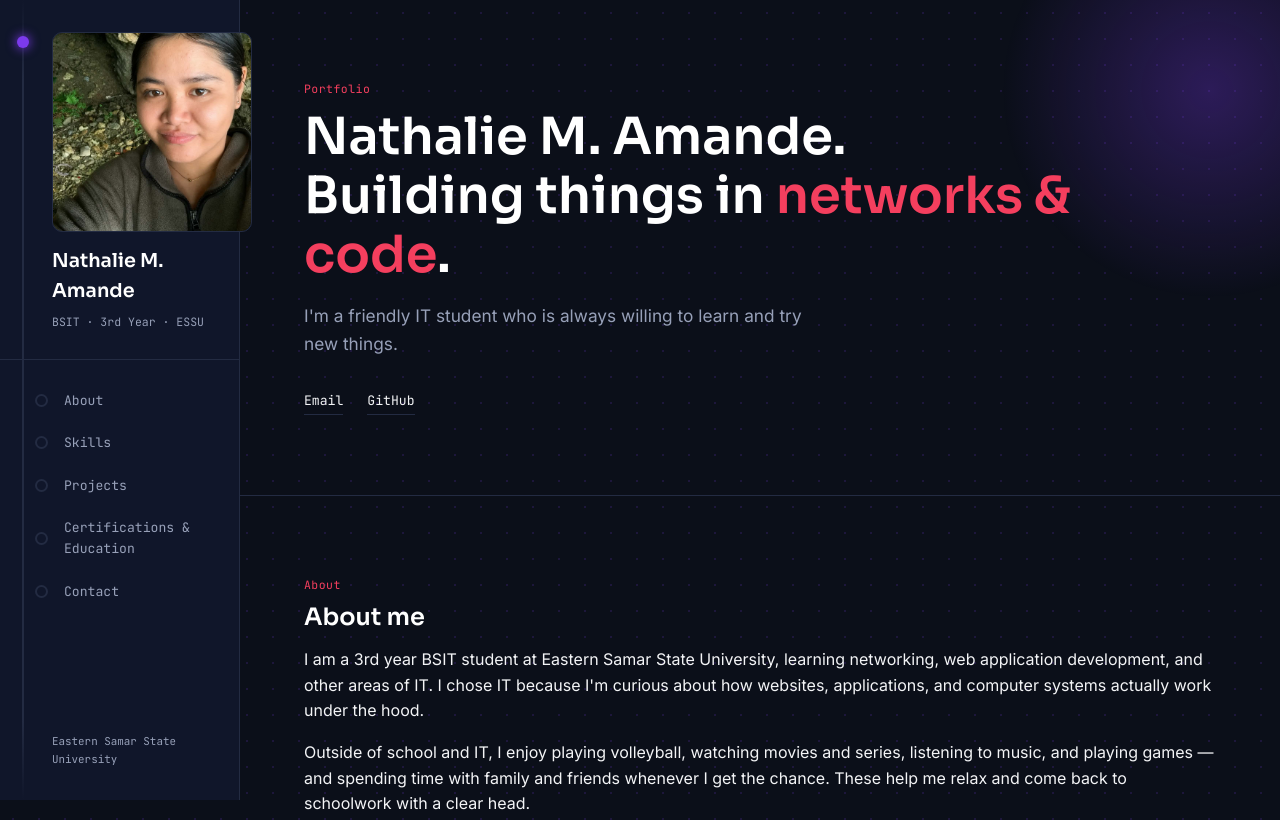
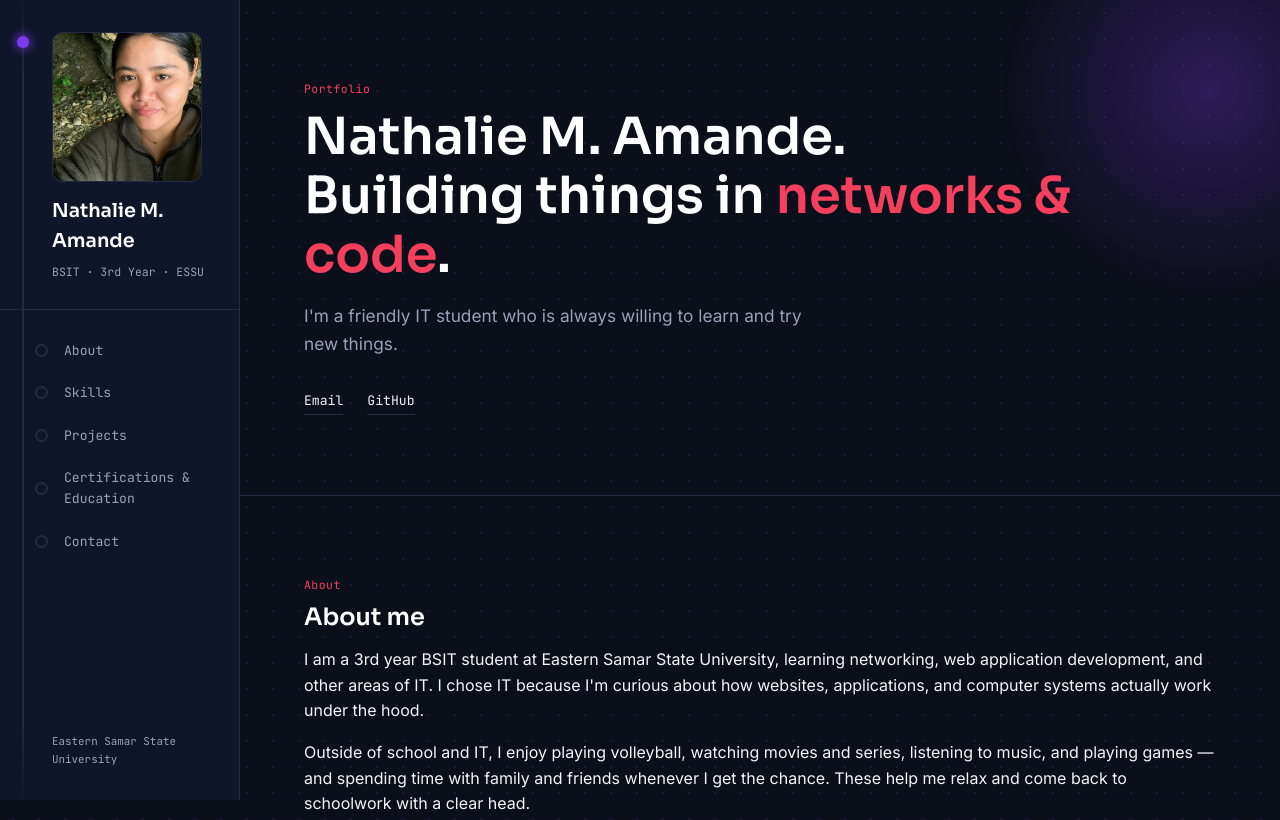
Before and after one commit to ricolouegiecarvajal0/Nath_Repo, a plain HTML site: page index.html in a window 1280 px wide. Shown: the top 820 px of the page. Drawn offline with Linux system fonts and the light colour scheme.

Commit message:
Update index.html

```diff
--- a/index.html
+++ b/index.html
@@ -114,7 +114,7 @@
     box-shadow: 0 0 10px 2px rgba(124, 58, 237, 0.65);
   }
   .avatar {
-    width: 200px; height: 200px;
+    width: 150px; height: 150px;
     border-radius: 10px;
     border: 1px solid var(--border);
     background: #1a2138;
```
